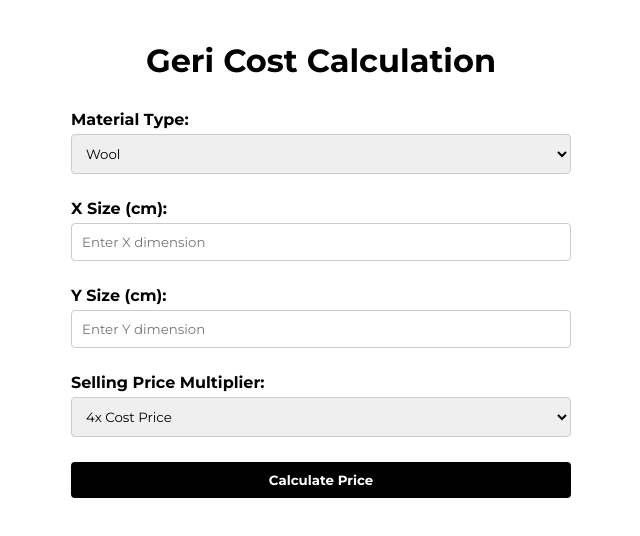
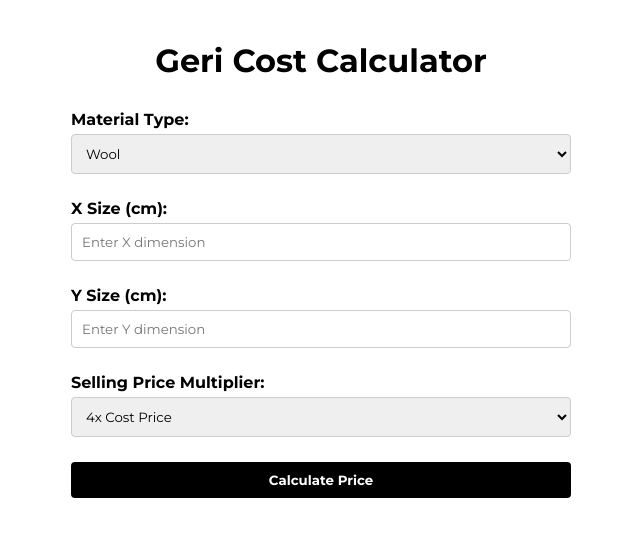
Before and after one commit to jj98-hub/jj98-hub.github.io, a plain HTML site: page index.html in a window 1280 px wide. Shown: the whole page, without its empty margins (319-959 px from the left). Drawn offline with Linux system fonts and the light colour scheme.

Commit message:
Update index.html

```diff
--- a/index.html
+++ b/index.html
@@ -63,7 +63,7 @@
         <div class="logo-title">
             <!-- Replace 'your-logo-url' with the actual URL of your logo image -->
             <!-- <img src="your-logo-url" alt="Geri Logo" style="height: 50px;"> -->
-            <h1>Geri Cost Calculation</h1>
+            <h1>Geri Cost Calculator</h1>
         </div>
 
         <div class="input-group">
```
